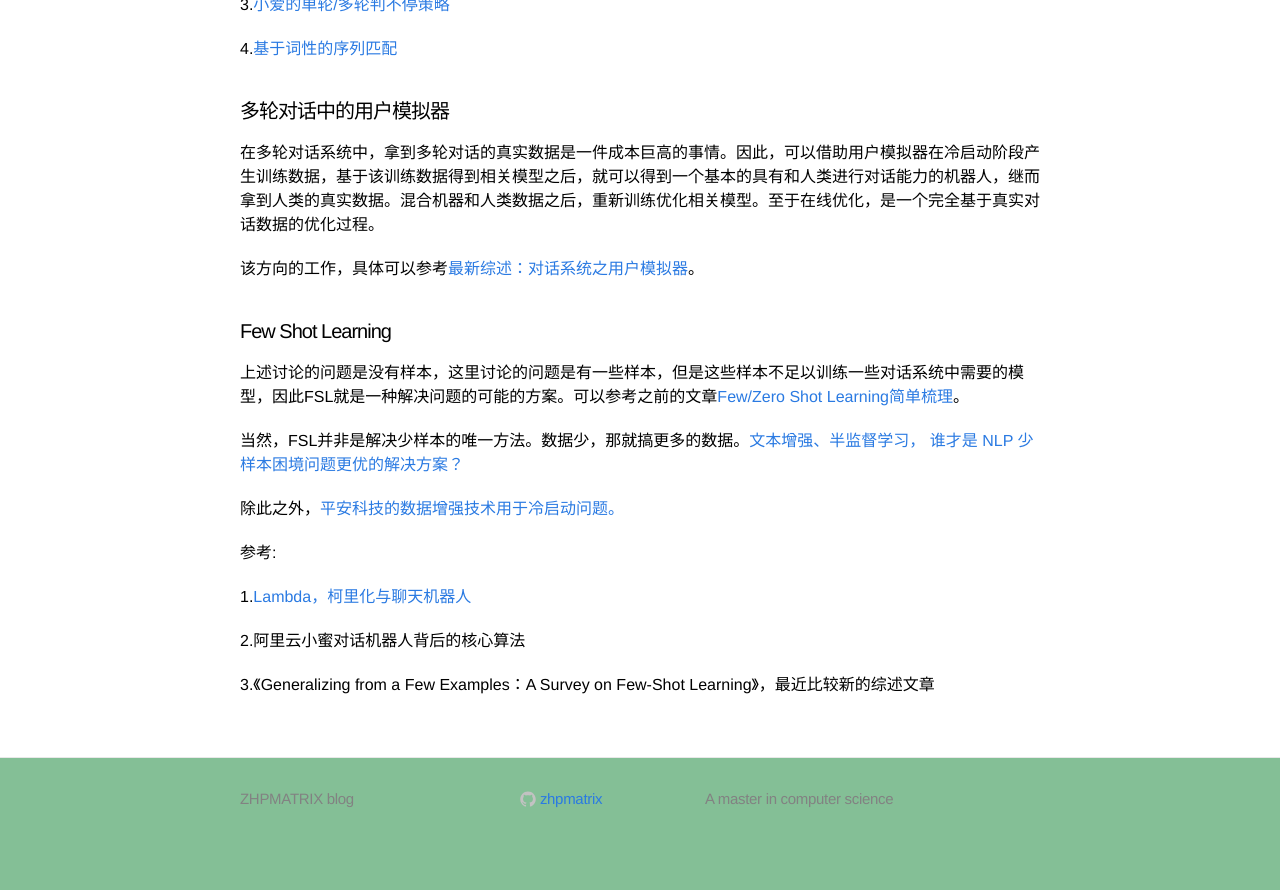
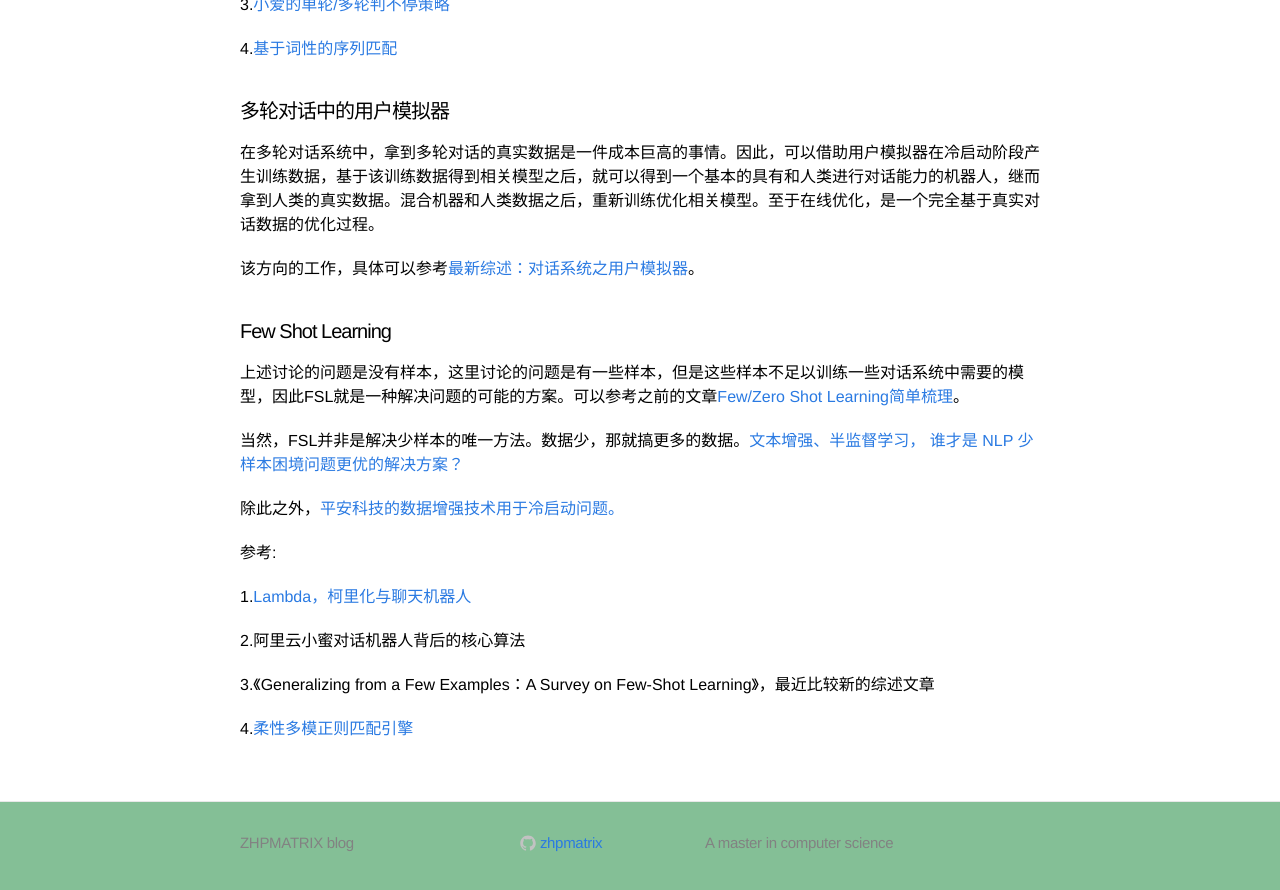
Before and after one commit to zhpmatrix/zhpmatrix.github.io, a Jekyll site: the page built from _posts/2020-06-26-cold-start-in-dialogue.md, in a window 1280 px wide and 900 px high, scrolled down 1598 px. Shown: the top 890 px of the window. Built offline with Jekyll 4.4.1, drawn with Linux system fonts in a browser that asks for light colours; comment, search, counter and statistics services are not loaded; before the commit the page ends 2454 px from its top, so only the background shows below that.

Commit message:
添加ref

```diff
--- a/_posts/2020-06-26-cold-start-in-dialogue.md
+++ b/_posts/2020-06-26-cold-start-in-dialogue.md
@@ -90,3 +90,5 @@ distance.edit_distance('中国的首都', '中国的首都在哪')
 2.阿⾥云⼩蜜对话机器⼈背后的核⼼算法
 
 3.《Generalizing from a Few Examples：A Survey on Few-Shot Learning》，最近比较新的综述文章
+
+4.[柔性多模正则匹配引擎](https://mp.weixin.qq.com/s?__biz=MzU1NTMyOTI4Mw==&mid=2247507605&idx=2&sn=d4cfd8834f03a77936300536f4667769&chksm=fbd76cf9cca0e5effd671ebcf1bbde3bca4e141ef9ed42cd3723d094b65e6d5f227e1f1e8dd5&mpshare=1&scene=23&srcid=1129HUwTr4VcmjhR0aMPfwJ9&sharer_sharetime=1606586665741&sharer_shareid=0e8353dcb5f53b85da8e0afe73a0021b%23rd)
```
